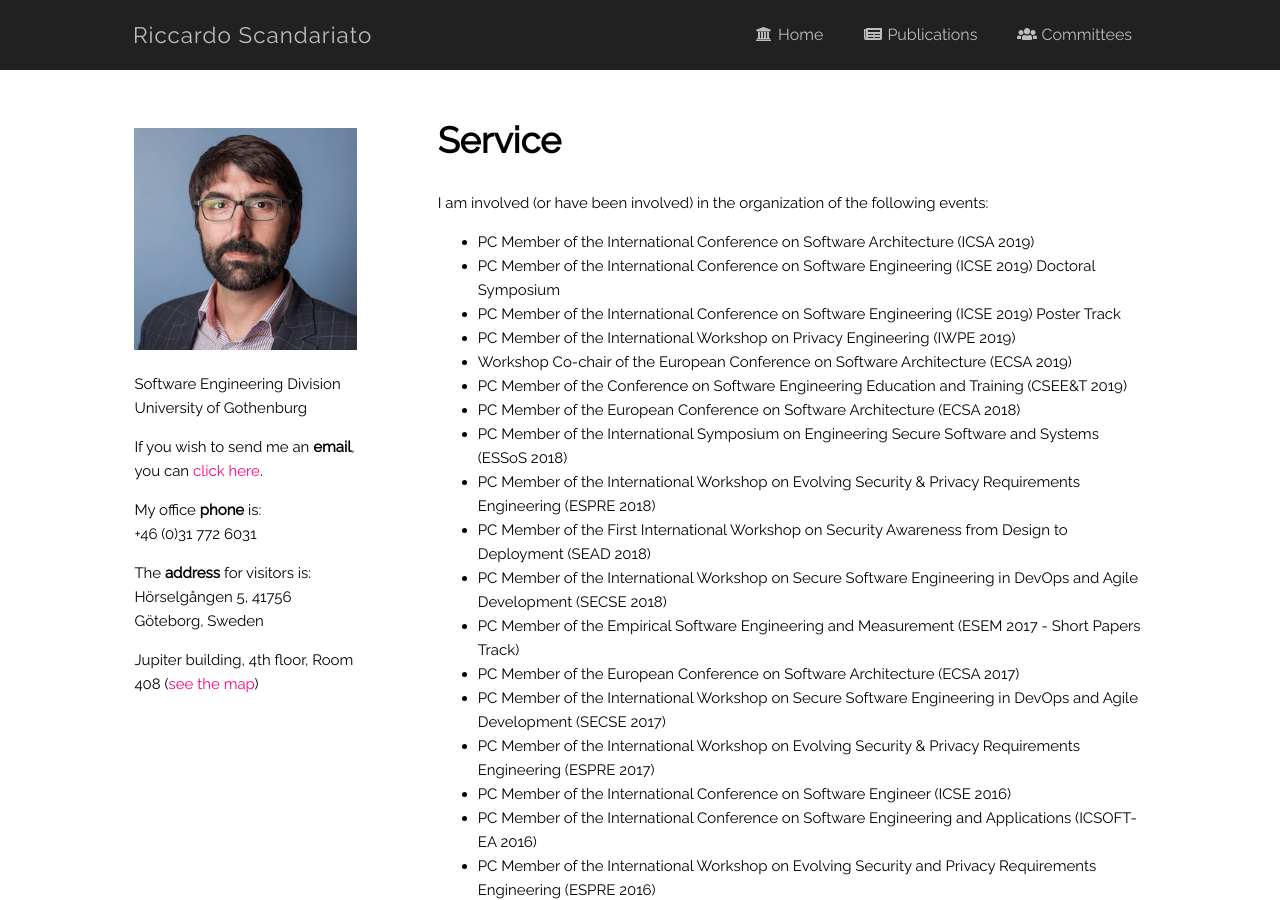
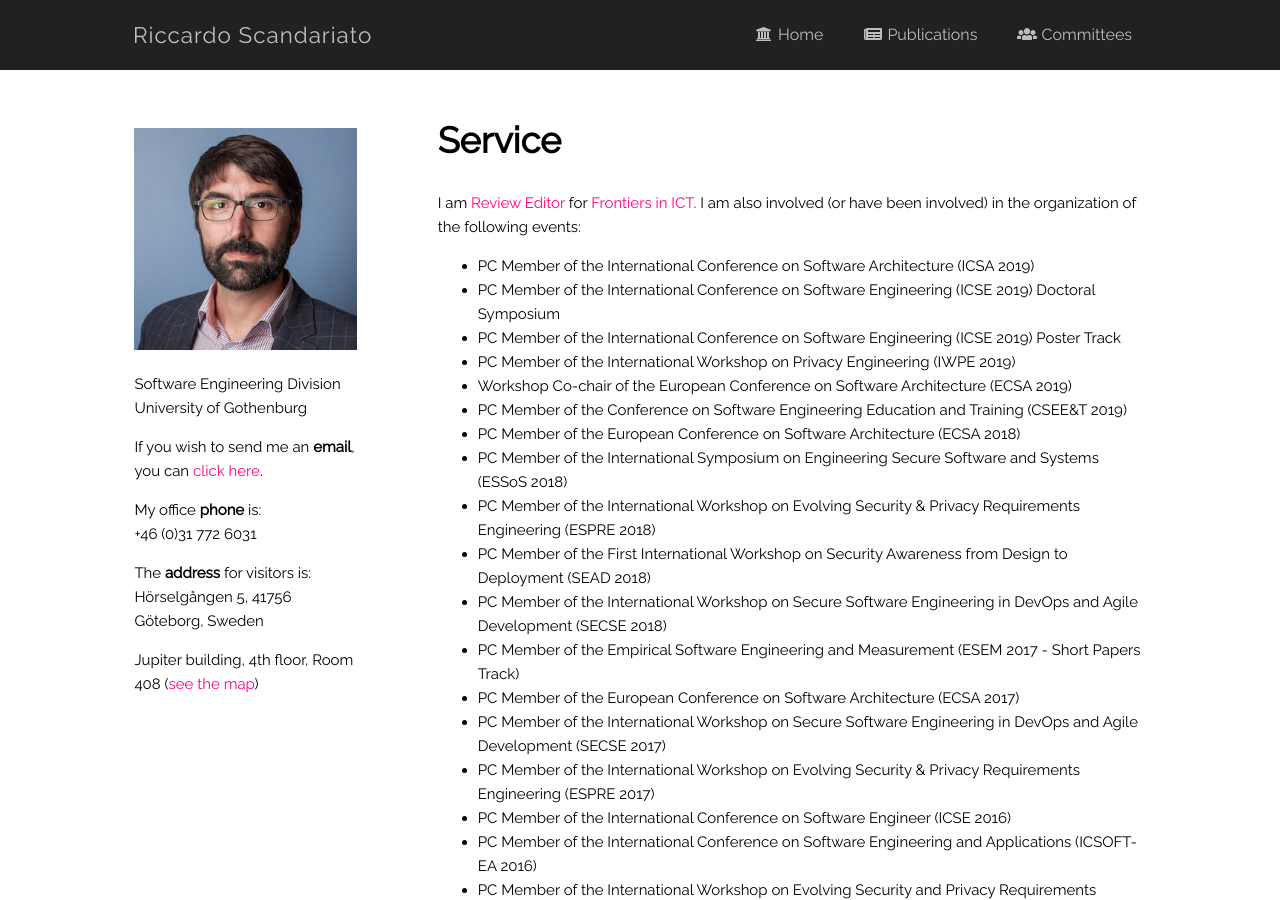
Before and after one commit to riccardoscandariato/riccardoscandariato.github.io, a Jekyll site: the page built from service.md, in a window 1280 px wide and 900 px high. Built offline with Jekyll 4.4.1, drawn with Linux system fonts in a browser that asks for light colours.

Commit message:
service updated

```diff
--- a/service.md
+++ b/service.md
@@ -5,9 +5,10 @@ title: Service
 permalink: /service
 ---
 
-<!-- I am an Associate Editor of the <a href="http://www.igi-global.com/ijsse" rel="nofollow" target="_blank">International Journal of Secure Software Engineering</a> (IJSSE) and a member of the Review Editorial Board of <a href="http://www.frontiersin.org/ICT/about" target="_blank">Frontiers in ICT</a>. -->
+<!--
+I am an Associate Editor of the <a href="http://www.igi-global.com/ijsse" rel="nofollow" target="_blank">International Journal of Secure Software Engineering</a> (IJSSE) and a member of the Review Editorial Board of <a href="http://www.frontiersin.org/ICT/about" target="_blank">Frontiers in ICT</a>. -->
 
-<p>I am involved (or have been involved) in the organization of the following events:</p>
+<p>I am <a href="https://loop.frontiersin.org/people/185212/overview" target="_blank">Review Editor</a> for <a href="http://www.frontiersin.org/ICT/about" target="_blank">Frontiers in ICT</a>. I am also involved (or have been involved) in the organization of the following events:</p>
 
 <ul>
 	<li>PC Member of the International Conference on Software Architecture (ICSA 2019)</li>
```
Also changed, not shown: index.html (+2 -8 lines).
